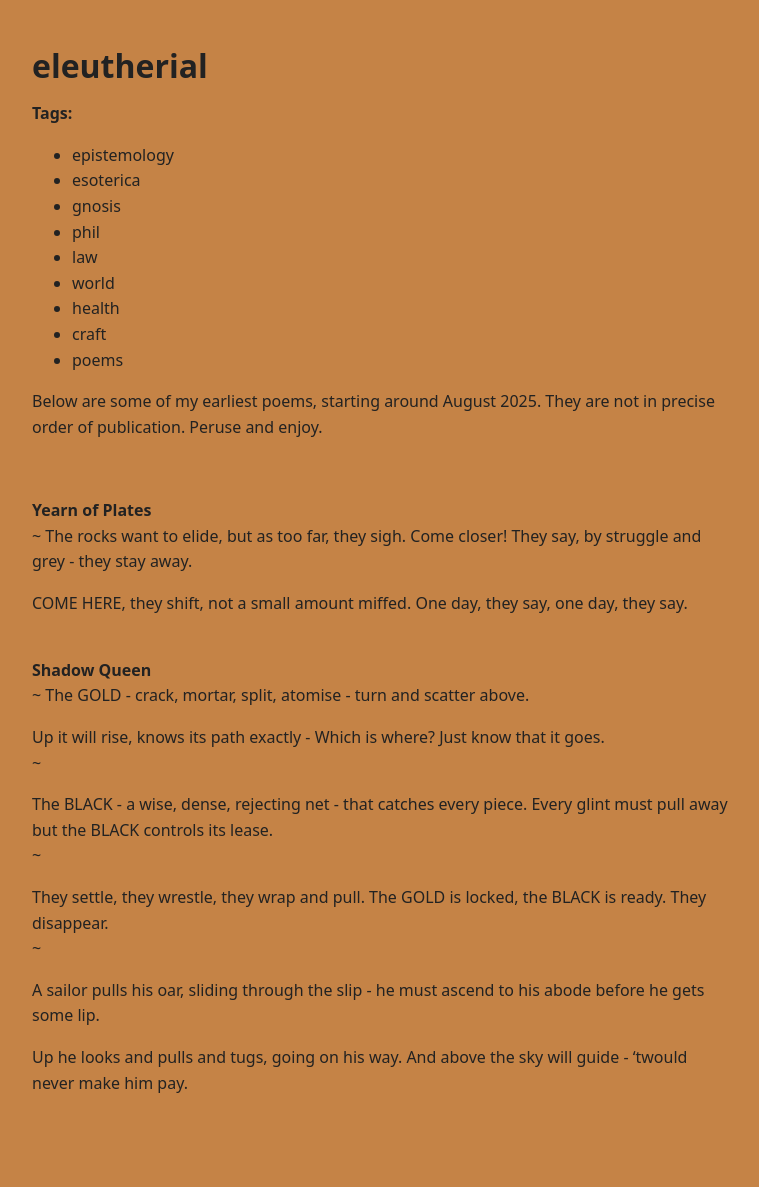
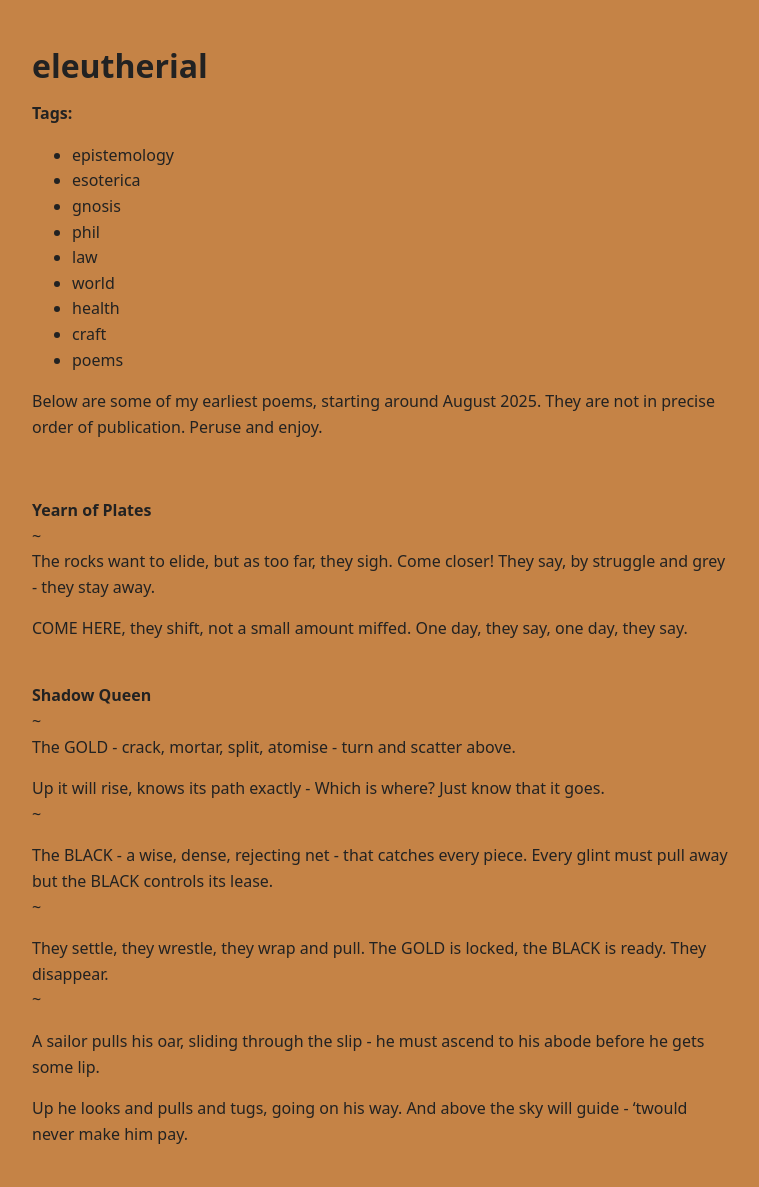
Before and after one commit to colour-unimog/eleutherial, a Jekyll site: the page built from _posts/2025-08-20-early-poems.md, in a window 1280 px wide. Shown: the whole page, without its empty margins (258-1017 px from the left). Built offline with Jekyll 4.4.1, drawn with Linux system fonts in a browser that asks for light colours; before the commit the page ends 1136 px from its top, so only the background shows below that.

Commit message:
Update 2025-08-20-early-poems.md

```diff
--- a/_posts/2025-08-20-early-poems.md
+++ b/_posts/2025-08-20-early-poems.md
@@ -15,7 +15,7 @@ Below are some of my earliest poems, starting around August 2025. They are not i
 
 **Yearn of Plates**
 <br>
-~
+~ <br>
 The rocks want to elide, but as too far, they sigh.
 Come closer! They say, by struggle and grey -
 they stay away.
@@ -30,7 +30,7 @@ One day, they say, one day, they say.
 
 **Shadow Queen**
 <br>
-~
+~ <br>
 The GOLD - crack, mortar, split, atomise -
 turn and scatter above.
 
@@ -38,19 +38,19 @@ Up it will rise, knows its path exactly -
 Which is where?
 Just know that it goes.
 <br>
-~
+~ <br>
 
 The BLACK - a wise, dense, rejecting net -
 that catches every piece.
 Every glint must pull away but the BLACK controls its lease.
 <br>
-~
+~ <br>
 
 They settle, they wrestle, they wrap and pull.
 The GOLD is locked, the BLACK is ready.
 They disappear.
 <br>
-~
+~ <br>
 
 A sailor pulls his oar, sliding through the slip -
 he must ascend to his abode
```
